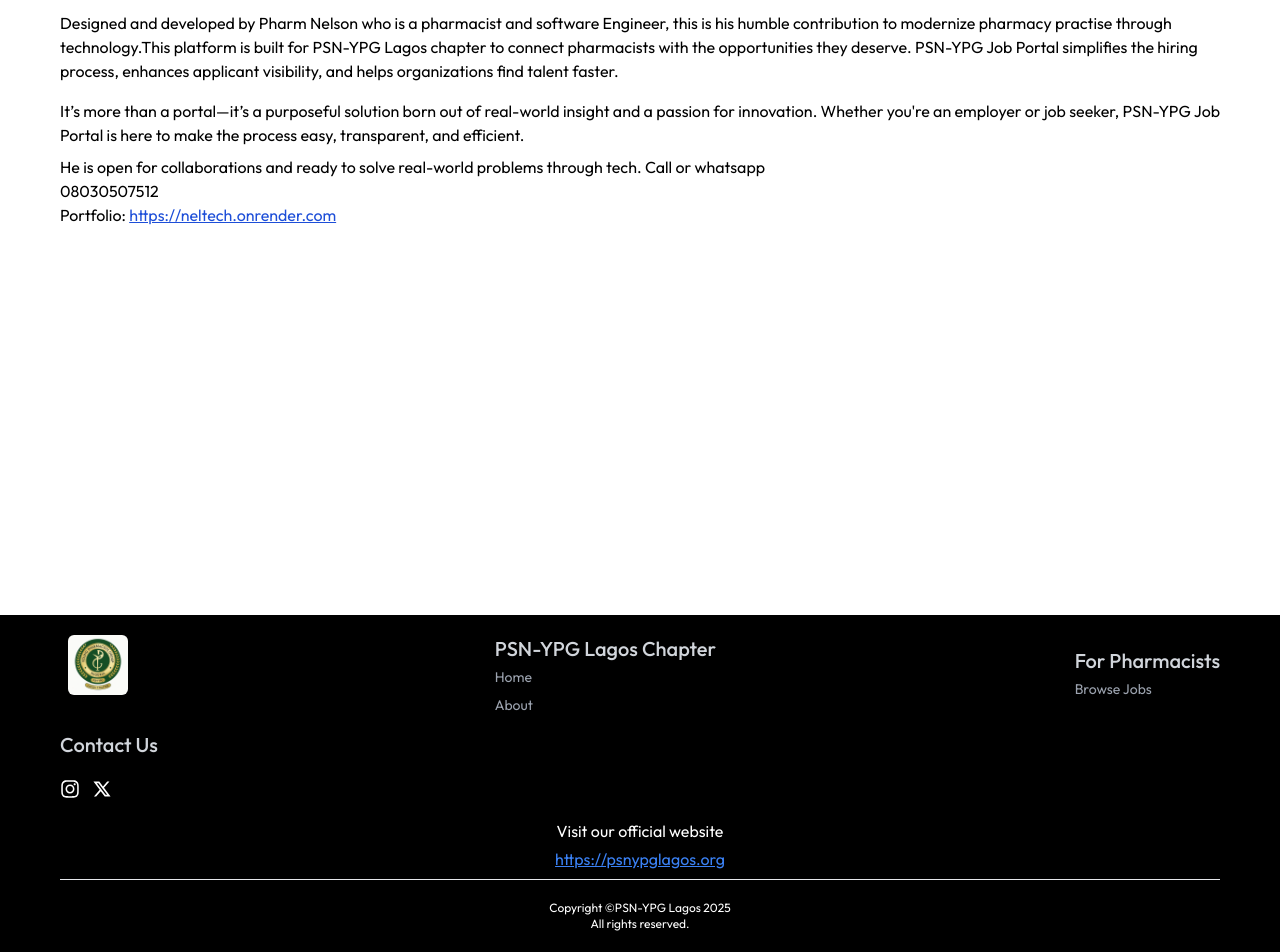
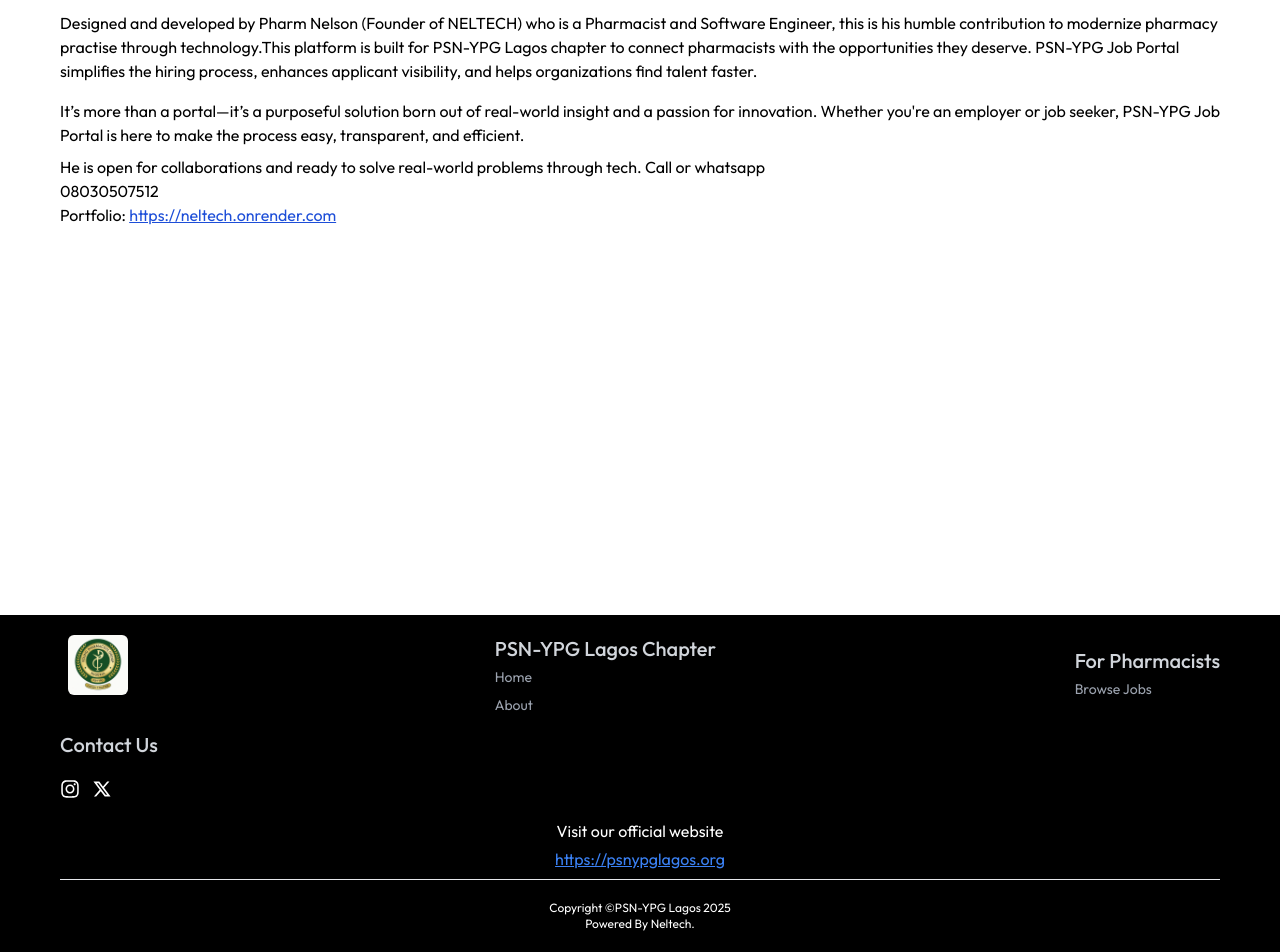
Before and after one commit to Tech041/psn-ypg, a React (Vite) app in the folder client/: page /about in a window 1280 px wide. Shown: the part 185-1137 px from the top of the page. Built offline with nearby package versions, Linux system fonts and the light colour scheme; no server answers.

Commit message:
debug joblist

```diff
--- a/client/src/components/Footer.jsx
+++ b/client/src/components/Footer.jsx
@@ -139,7 +139,7 @@
           <hr className="" />
           <p className="py-5 text-xs  text-center  ">
             Copyright &copy;PSN-YPG Lagos {new Date().getFullYear()} <br />
-            <span className="">All rights reserved.</span>
+            <span className="">Powered By Neltech.</span>
           </p>
         </div>
       </div>
--- a/client/src/components/JobList.jsx
+++ b/client/src/components/JobList.jsx
@@ -39,7 +39,9 @@
   };
 
   const filteredPost = async () => {
-    let postCopy = !jobIsLoading && jobs?.slice();
+    // let postCopy = !jobIsLoading && jobs?.slice();
+    let postCopy = Array.isArray(jobs) ? [...jobs] : [];
+
     if (search) {
       postCopy = postCopy?.filter((item) =>
         item?.title.toLowerCase().includes(search.toLowerCase())
--- a/client/src/pages/About.jsx
+++ b/client/src/pages/About.jsx
@@ -21,8 +21,8 @@
             job-hunting experience among pharmacists.
           </p>
           <p className="py-2">
-            Designed and developed by Pharm Nelson who is a pharmacist and
-            software Engineer, this is his humble contribution to modernize
+            Designed and developed by  Pharm Nelson (Founder of NELTECH) who is a Pharmacist and
+            Software Engineer, this is his humble contribution to modernize
             pharmacy practise through technology.This platform is built for
             PSN-YPG Lagos chapter to connect pharmacists with the opportunities
             they deserve. PSN-YPG Job Portal simplifies the hiring process,
```
